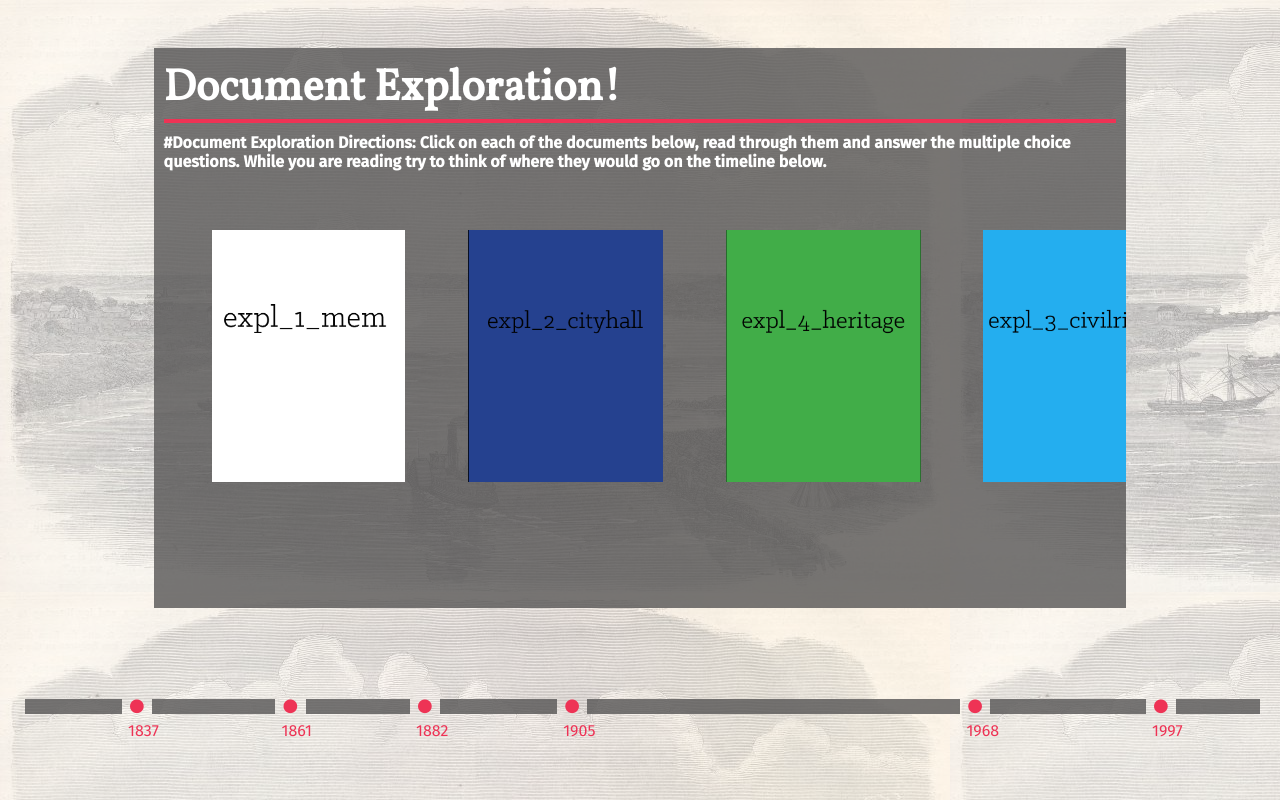
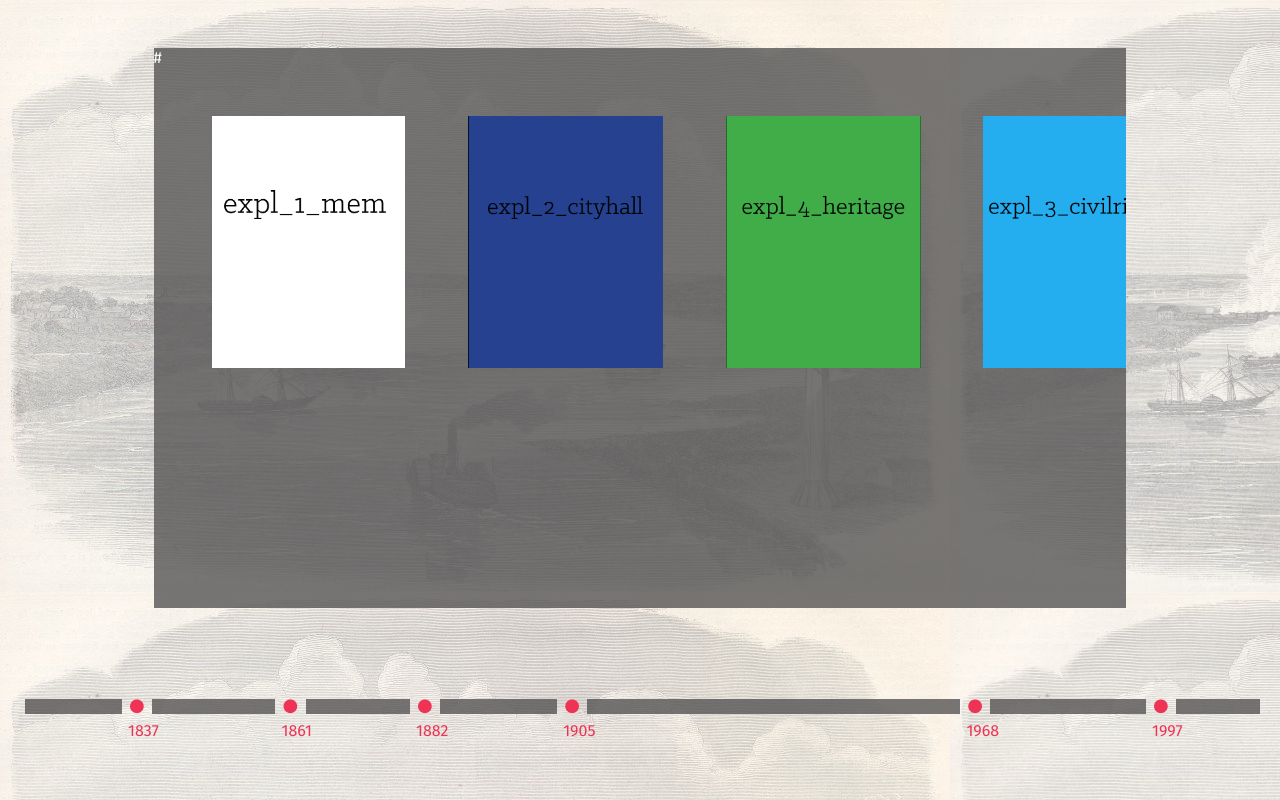
Before and after one commit to defjosiah/dowling-hart, a Flask app: page /explore/ in a window 1280 px wide. Run offline with Flask 2, Linux system fonts and the light colour scheme; some libraries are stand-ins or nearby versions.

Commit message:
modified template to alternate between explore and game directions

```diff
--- a/templates/explore.html
+++ b/templates/explore.html
@@ -60,8 +60,12 @@
 
         <div class="FixedHeightContainerInit", id="initial_view">
             <div class="Content", id="ContentInit">
-                <h1>Document Exploration! </h1>
-                <h3>{{directions | safe}}</h3>
+                <div id="explore_directions">
+                    {{directions[0] | safe}}
+                </div>
+                <div id="game_directions">
+                    {{directions[1] | safe}}
+                </div>
                 {% for doc in items[0] %}
                     <img class="clickable-doc" id = "{{doc[0][:-4]}}" src="../static/images/explore/{{doc[0][:-4]}}.jpg" alt="{{doc[0][:-4]}}.jpg" style="left:{{loop.index*6}}%">
                 {% endfor %}
@@ -98,6 +102,7 @@
         <script>
         $(document).ready(function(){
             //hide all of the Containers
+            $("#game_directions").hide();
             $(".FixedHeightContainerText").hide();
             $(".FixedHeightContainerMC").hide();
 
@@ -174,6 +179,8 @@
             //shows through
             $(".not-game-content").toggleClass("not-game-content game-content");
             $(".game-content").show();
+            $("#explore_directions").hide();
+            $("#game_directions").show();
 
             //The styling needs to change on the main container for the game
             // so this will change the styling
```
